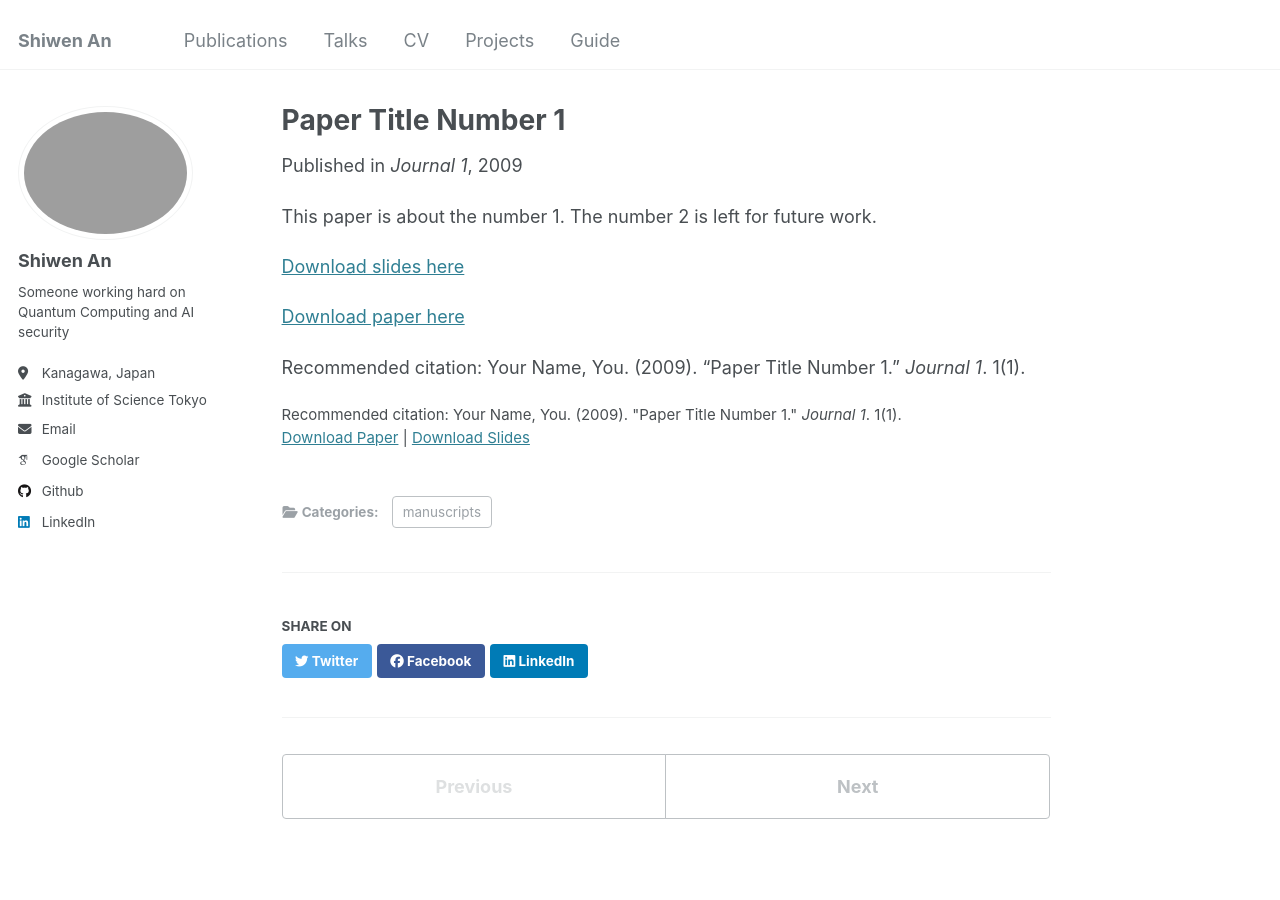
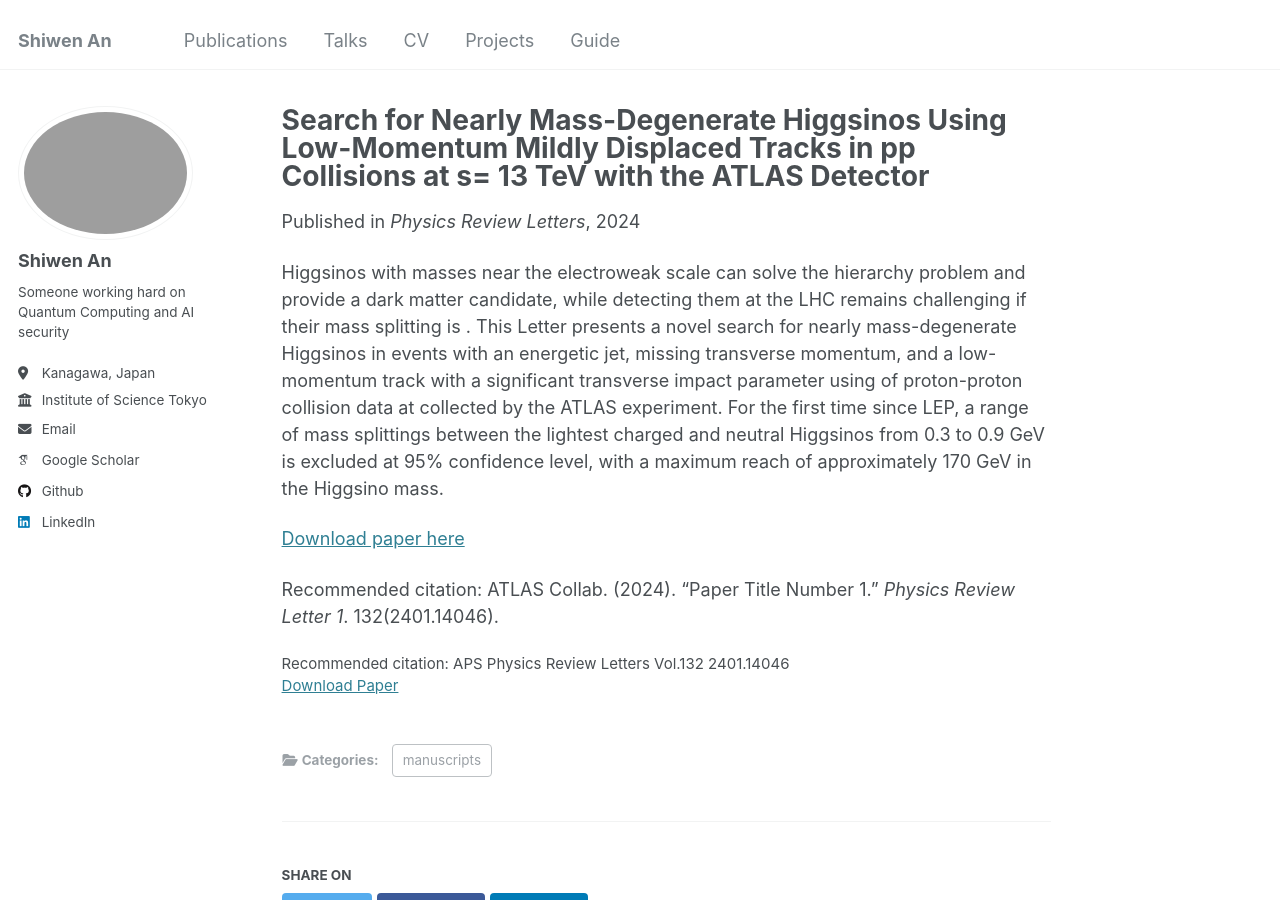
Before and after one commit to zazabap/zazabap.github.io, a Jekyll site: the page built from _publications/2024-05-30-HiggS.md, in a window 1280 px wide and 900 px high. Built offline with Jekyll 4.4.1, drawn with Linux system fonts in a browser that asks for light colours; some web fonts are replaced.

Commit message:
Higgs Paper Update

```diff
--- a/_publications/2009-10-01-paper-title-number-1.md
+++ /dev/null
@@ -1,19 +0,0 @@
----
-title: "Paper Title Number 1"
-collection: publications
-category: manuscripts
-permalink: /publication/2009-10-01-paper-title-number-1
-excerpt: 'This paper is about the number 1. The number 2 is left for future work.'
-date: 2009-10-01
-venue: 'Journal 1'
-slidesurl: 'http://academicpages.github.io/files/slides1.pdf'
-paperurl: 'http://academicpages.github.io/files/paper1.pdf'
-citation: 'Your Name, You. (2009). &quot;Paper Title Number 1.&quot; <i>Journal 1</i>. 1(1).'
----
-This paper is about the number 1. The number 2 is left for future work.
-
-[Download slides here](http://academicpages.github.io/files/slides1.pdf)
-
-[Download paper here](http://academicpages.github.io/files/paper1.pdf)
-
-Recommended citation: Your Name, You. (2009). "Paper Title Number 1." <i>Journal 1</i>. 1(1).
--- /dev/null
+++ b/_publications/2024-05-30-HiggS.md
@@ -0,0 +1,17 @@
+---
+title: "Search for Nearly Mass-Degenerate Higgsinos Using Low-Momentum Mildly Displaced Tracks in pp Collisions at s= 13 TeV with the ATLAS Detector"
+collection: publications
+category: manuscripts
+permalink: /publication/2009-10-01-paper-title-number-1
+excerpt: 'Shiwen An et. al'
+date: 2024-05-30
+venue: 'Physics Review Letters'
+# slidesurl: 'http://academicpages.github.io/files/slides1.pdf'
+paperurl: 'https://repo.scoap3.org/records/85931'
+citation: 'APS Physics Review Letters Vol.132 2401.14046'
+---
+Higgsinos with masses near the electroweak scale can solve the hierarchy problem and provide a dark matter candidate, while detecting them at the LHC remains challenging if their mass splitting is . This Letter presents a novel search for nearly mass-degenerate Higgsinos in events with an energetic jet, missing transverse momentum, and a low-momentum track with a significant transverse impact parameter using  of proton-proton collision data at  collected by the ATLAS experiment. For the first time since LEP, a range of mass splittings between the lightest charged and neutral Higgsinos from 0.3 to 0.9 GeV is excluded at 95% confidence level, with a maximum reach of approximately 170 GeV in the Higgsino mass.
+
+[Download paper here](https://repo.scoap3.org/records/85931)
+
+Recommended citation: ATLAS Collab. (2024). "Paper Title Number 1." <i>Physics Review Letter 1</i>. 132(2401.14046).
```
Also changed, not shown: _publications/2024-02-17-paper-title-number-4.md (+1 -1 lines).
